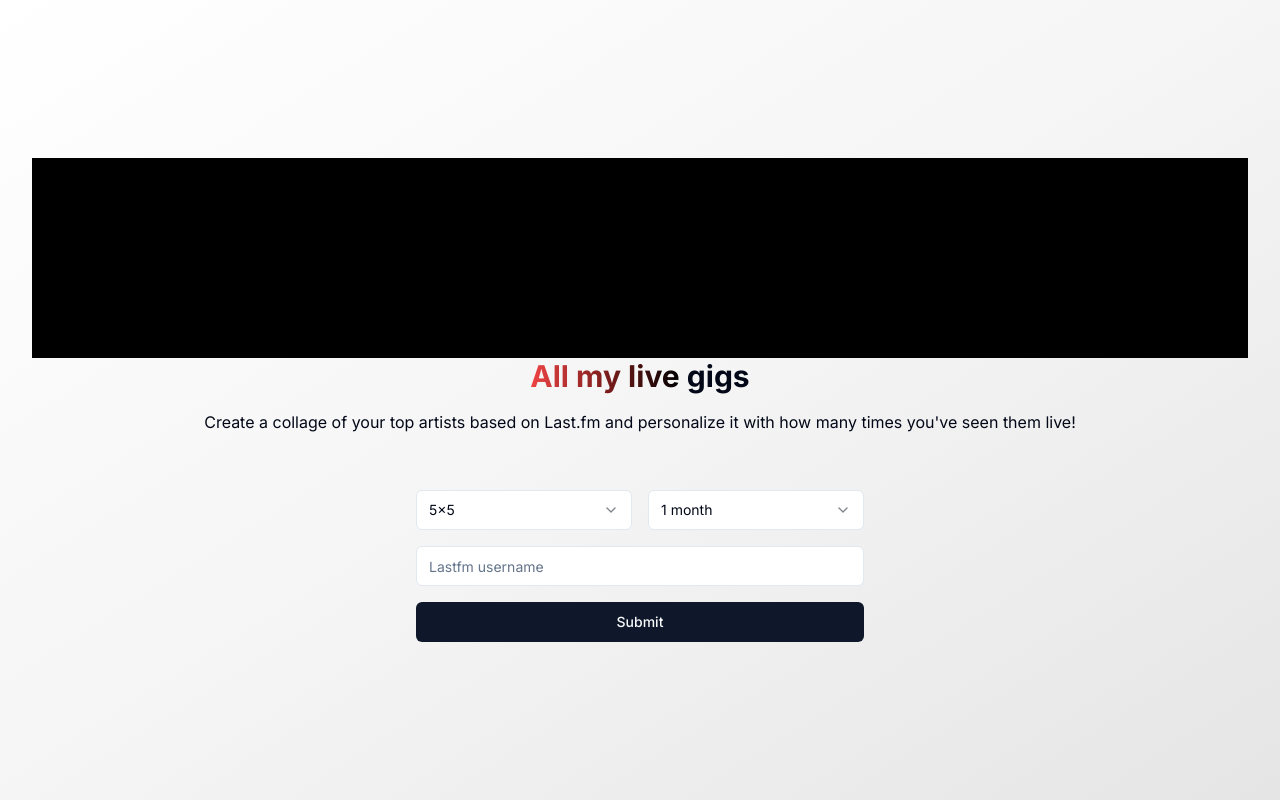
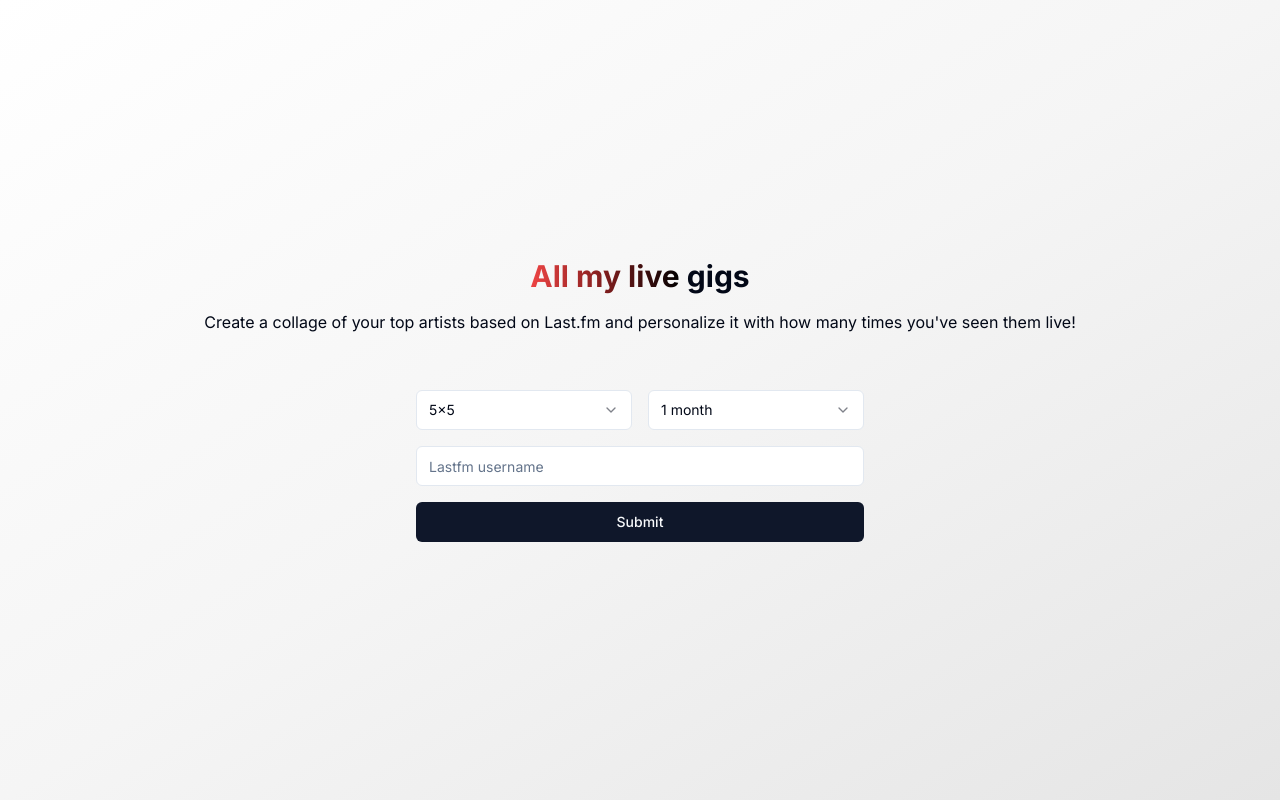
Before and after one commit to lxcvz/lastfm-concerts, a Next.js app: page / in a window 1280 px wide. Built offline with nearby package versions, Linux system fonts and the light colour scheme.

Commit message:
chore: removed ads banner

```diff
--- a/src/app/page.tsx
+++ b/src/app/page.tsx
@@ -67,10 +67,6 @@ export default function Home() {
 
   return (
     <main className="px-8 py-28 w-full h-screen content-center">
-      <div className="bg-black">
-        <AdsBanner />
-      </div>
-
       <div className="flex w-full flex-col text-center items-center gap-14">
         <div className="flex flex-col gap-4">
           <h1 className="text-3xl font-bold">
--- a/src/components/Adsense.tsx
+++ b/src/components/Adsense.tsx
@@ -1,5 +1,3 @@
-import Script from "next/script";
-
 export function Adsense() {
   return (
     <script
```
